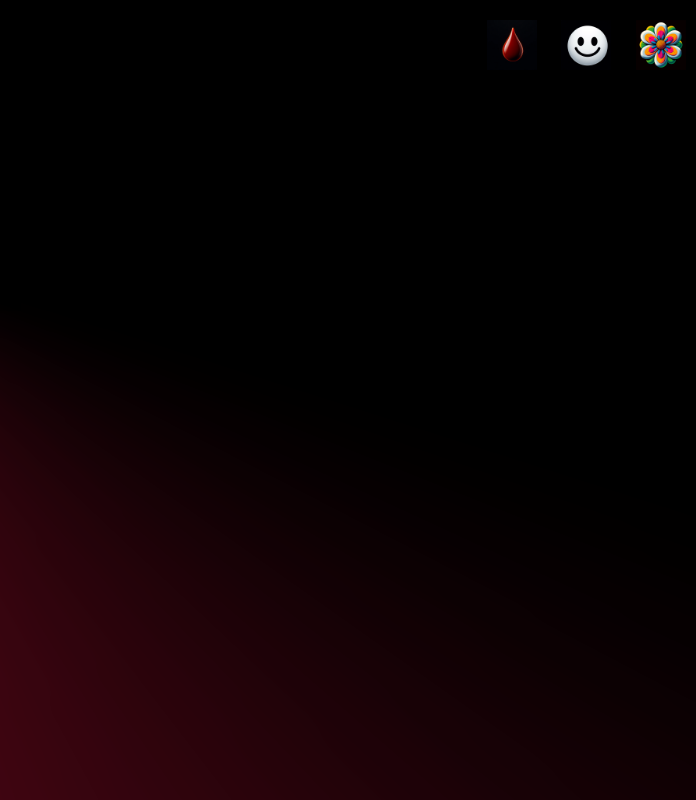
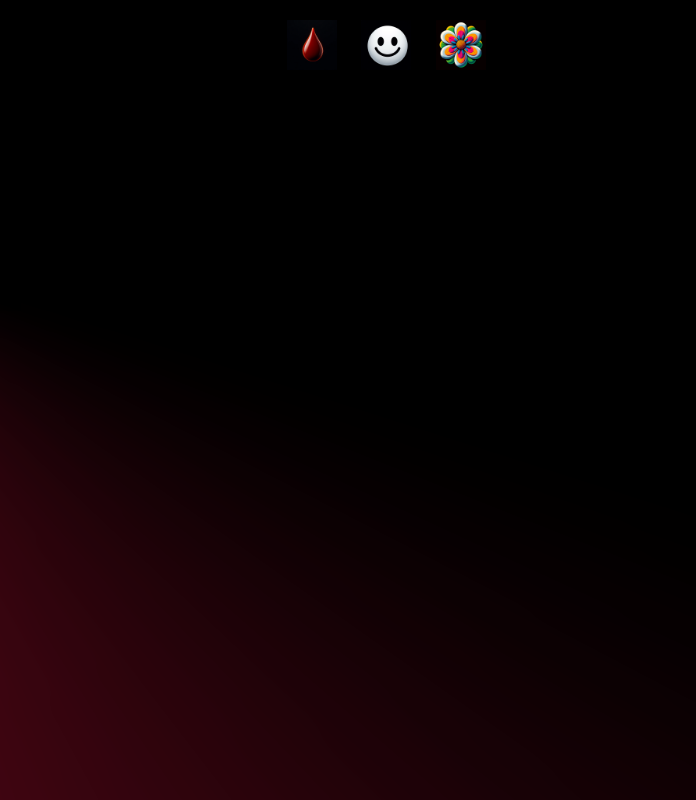
Before and after one commit to Jiaxin33852/MyDream, a plain HTML site: page index.html in a window 1280 px wide. Shown: the full height of the page, 848-1544 px from the left, 696 px wide, since content can reach past the window. Drawn offline with Linux system fonts and the light colour scheme.

Commit message:
Update indexStyle.css

```diff
--- a/styles/indexStyle.css
+++ b/styles/indexStyle.css
@@ -221,7 +221,7 @@ h2 {
 #button-container {
     position: fixed;
     top:20px;
-    right: -700px;
+    right: -500px;
     z-index: 10;
     }
 
```
